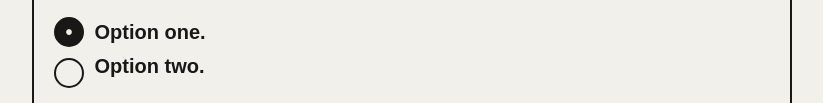
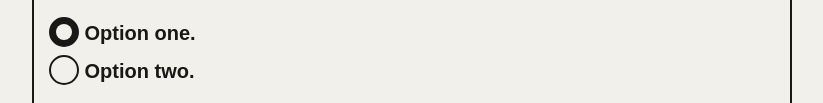
Before and after one commit to chr15m/indie.css, a website: page index.html in a window 1280 px wide. Shown: the part 818-921 px from the top of the page, without its empty margins (228-1051 px from the left). Drawn offline with Linux system fonts and the light colour scheme.

Commit message:
Change checkbox/option fill to be a circle.

```diff
--- a/indie.css
+++ b/indie.css
@@ -203,7 +203,8 @@ input[type="radio"] {
   height: 1.5em;
   border: .1rem solid var(--fg);
   border-radius: var(--radius);
-  margin: 0px 0.25em;
+  margin: 0 0;
+  padding: 0 0;
   position: relative;
 }
 
@@ -218,22 +219,18 @@ input[type="radio"]:checked {
   font-weight: bold;
 }
 
-input[type="checkbox"]:after,
-input[type="radio"]:after {
-  display: inline-flex;
-  content: " ";
-  justify-content: center;
-  align-items: center;
-  width: 1.25em;
-  height: 1.25em;
+input[type="checkbox"]::after,
+input[type="radio"]::after {
+  content: "";
+  display: block;
+  width: 0.8em;
+  height: 0.8em;
+  border-radius: 50%;
 }
 
-input[type="checkbox"]:checked:after {
-  content: "x";
-}
-
-input[type="radio"]:checked:after {
-  content: "•";
+input[type="checkbox"]:checked::after,
+input[type="radio"]:checked::after {
+  background: var(--bg);
 }
 
 fieldset {
```
